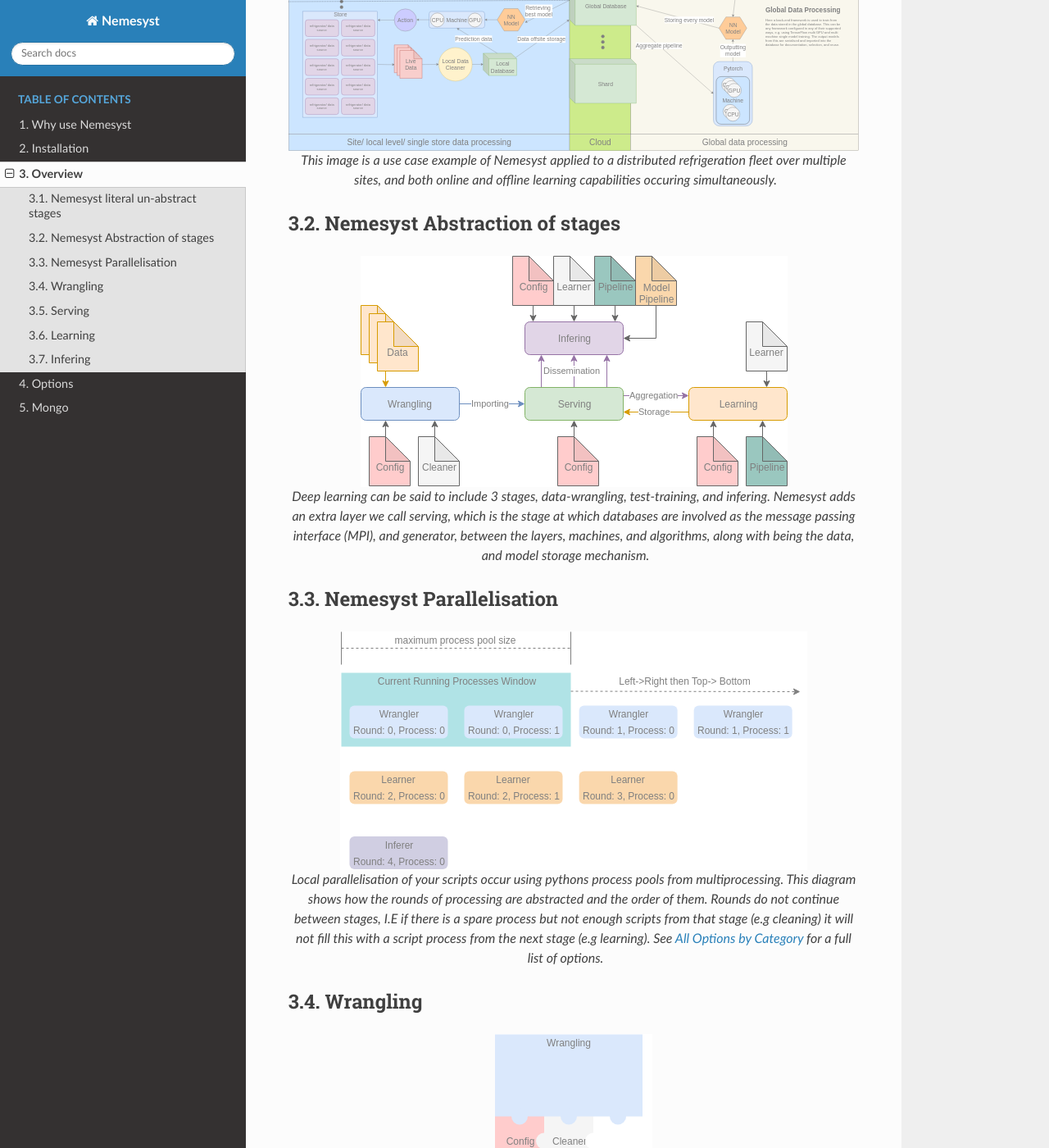
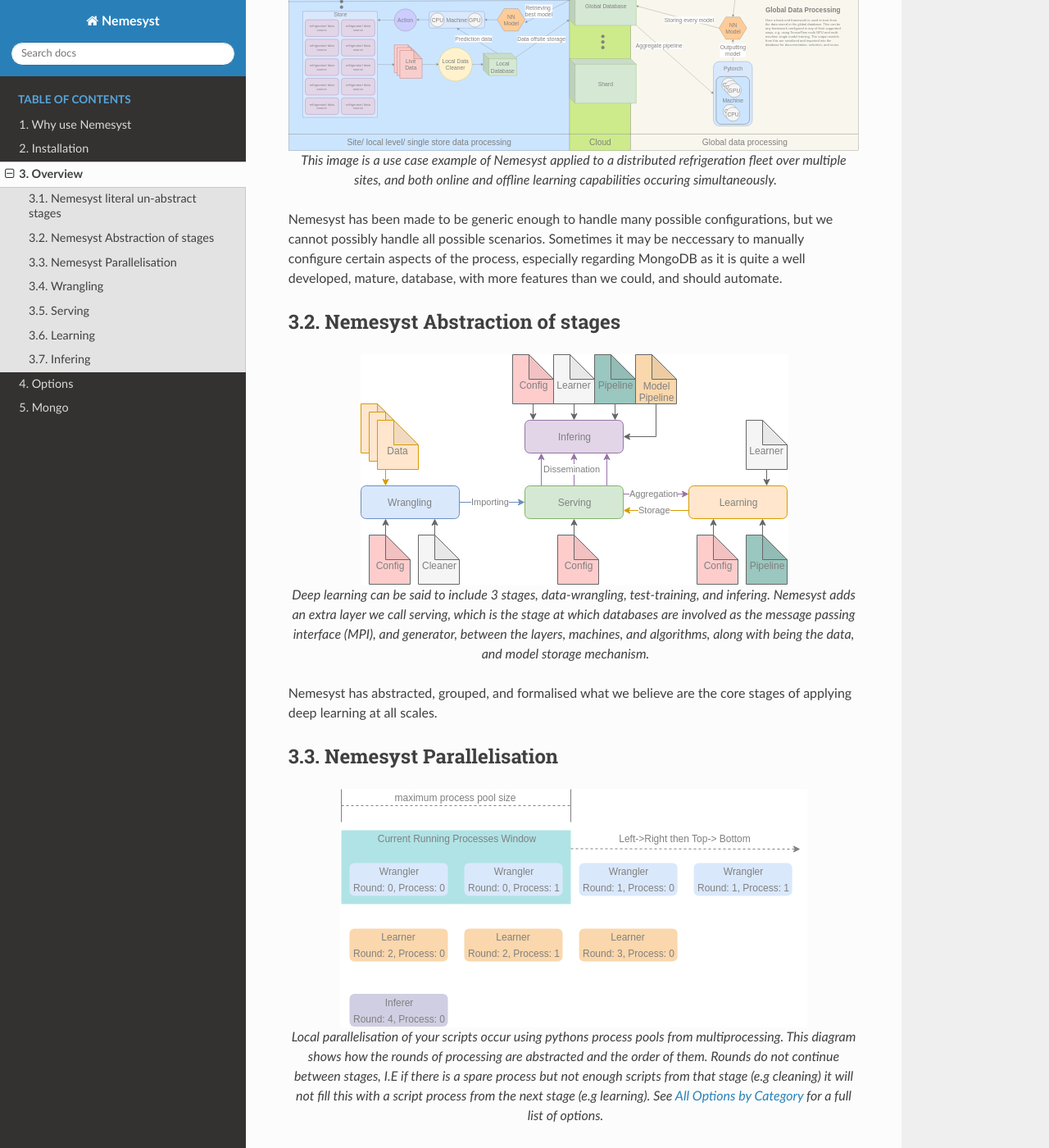
Before and after one commit to DreamingRaven/nemesyst, a Sphinx documentation site: the page built from docs/source/overview.rst, in a window 1280 px wide and 1400 px high, scrolled down 417 px. Shown: the whole window at 82% size. Built offline with Sphinx 7.4.7 and the Read the Docs theme 2.0.0, drawn with Linux system fonts in a browser that asks for light colours; the version number could not be read and is left out; some of the changed text lies outside the part shown.

Commit message:
Added more descriptions in overview
more to docs about images.

```diff
--- a/docs/source/overview.rst
+++ b/docs/source/overview.rst
@@ -14,6 +14,8 @@ Nemesyst literal un-abstract stages
 
     This image is a use case example of Nemesyst applied to a distributed refrigeration fleet over multiple sites, and both online and offline learning capabilities occuring simultaneously.
 
+Nemesyst has been made to be generic enough to handle many possible configurations, but we cannot possibly handle all possible scenarios. Sometimes it may be neccessary to manually configure certain aspects of the process, especially regarding MongoDB as it is quite a well developed, mature, database, with more features than we could, and should automate.
+
 .. _section_nemesyst-abstraction:
 
 Nemesyst Abstraction of stages
@@ -24,6 +26,8 @@ Nemesyst Abstraction of stages
     :figclass: align-center
 
     Deep learning can be said to include 3 stages, data-wrangling, test-training, and infering. Nemesyst adds an extra layer we call serving, which is the stage at which databases are involved as the message passing interface (MPI), and generator, between the layers, machines, and algorithms, along with being the data, and model storage mechanism.
+
+Nemesyst has abstracted, grouped, and formalised what we believe are the core stages of applying deep learning at all scales.
 
 .. _section_nemesyst-parallelisation:
 
@@ -36,6 +40,8 @@ Nemesyst Parallelisation
 
     Local parallelisation of your scripts occur using pythons process pools from multiprocessing. This diagram shows how the rounds of processing are abstracted and the order of them. Rounds do not continue between stages, I.E if there is a spare process but not enough scripts from that stage (e.g cleaning) it will not fill this with a script process from the next stage (e.g learning).
     See :ref:`section_all-options` for a full list of options.
+
+Nemesyst parallelises each script, up the the maximum number of processes in the process pool.
 
 .. _section_wrangling:
 
```
